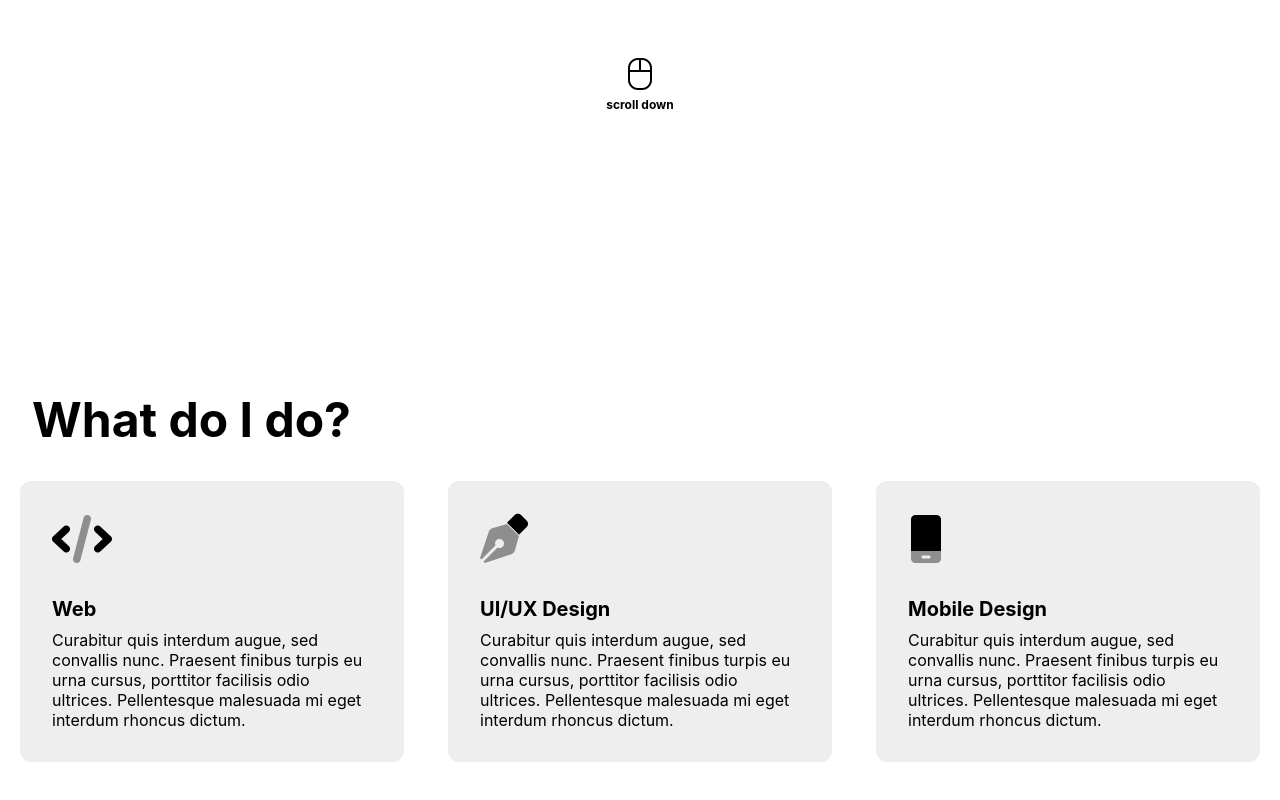
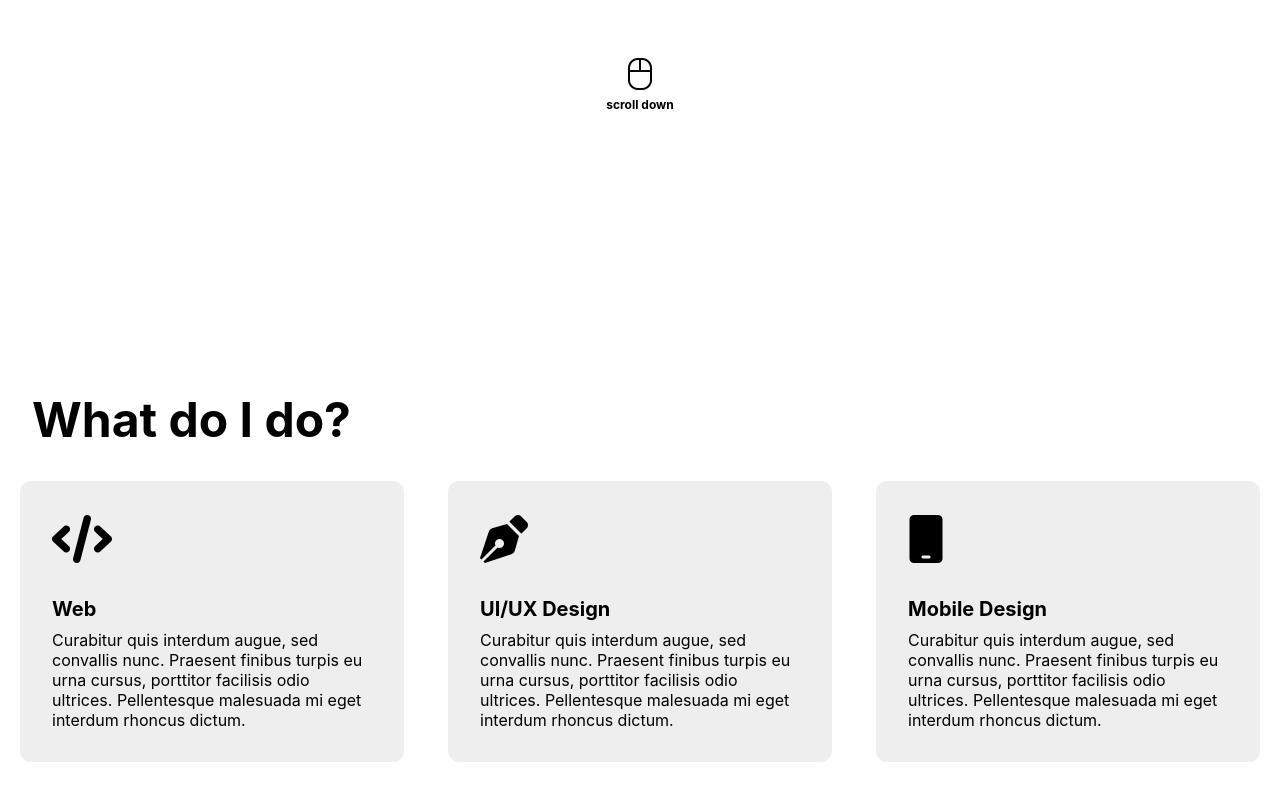
Before and after one commit to TheStider007/TheStider007.github.io, a plain HTML site: page index.html in a window 1280 px wide. Shown: the part 674-1474 px from the top of the page. Drawn offline with nearby package versions, Linux system fonts and the light colour scheme.

Commit message:
Update index.html

```diff
--- a/index.html
+++ b/index.html
@@ -52,7 +52,7 @@
             <h1>What do I do?</h1>
             <div class="cards">
                 <div class="card">
-                    <i class="fa-duotone fa-code"></i>
+                    <i class="fa-sharp fa-solid fa-code"></i>
                     <h3>Web</h3>
                     <p>
                         Curabitur quis interdum augue, sed convallis
@@ -62,7 +62,7 @@
                     </p>
                 </div>
                 <div class="card">
-                    <i class="fa-duotone fa-pen-nib"></i>
+                    <i class="fa-sharp fa-solid fa-pen-nib"></i>
                     <h3>UI/UX Design</h3>
                     <p>
                         Curabitur quis interdum augue, sed convallis
@@ -72,7 +72,7 @@
                     </p>
                 </div>
                 <div class="card">
-                    <i class="fa-duotone fa-mobile"></i>
+                    <i class="fa-sharp fa-solid fa-mobile"></i>
                     <h3>Mobile Design</h3>
                     <p>
                         Curabitur quis interdum augue, sed convallis
```
